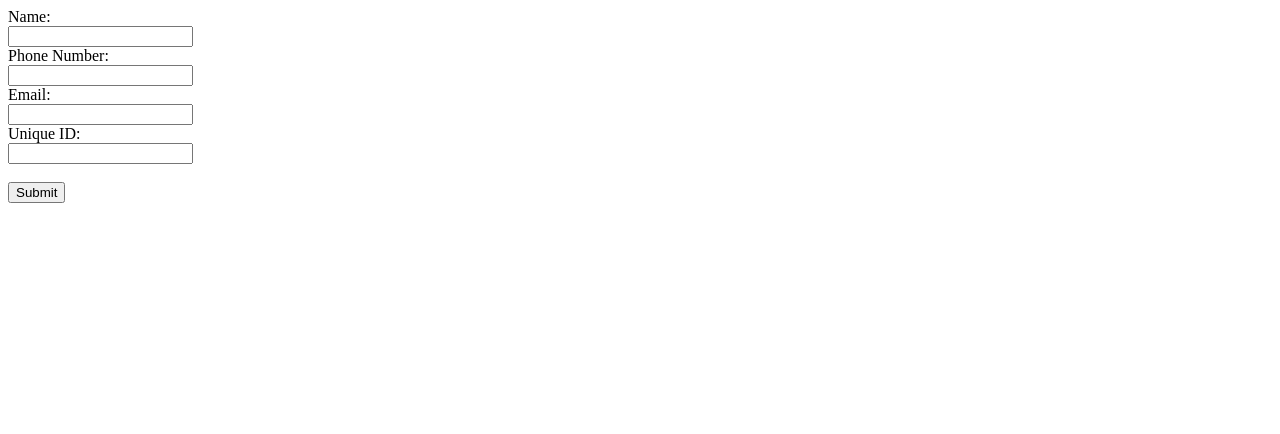
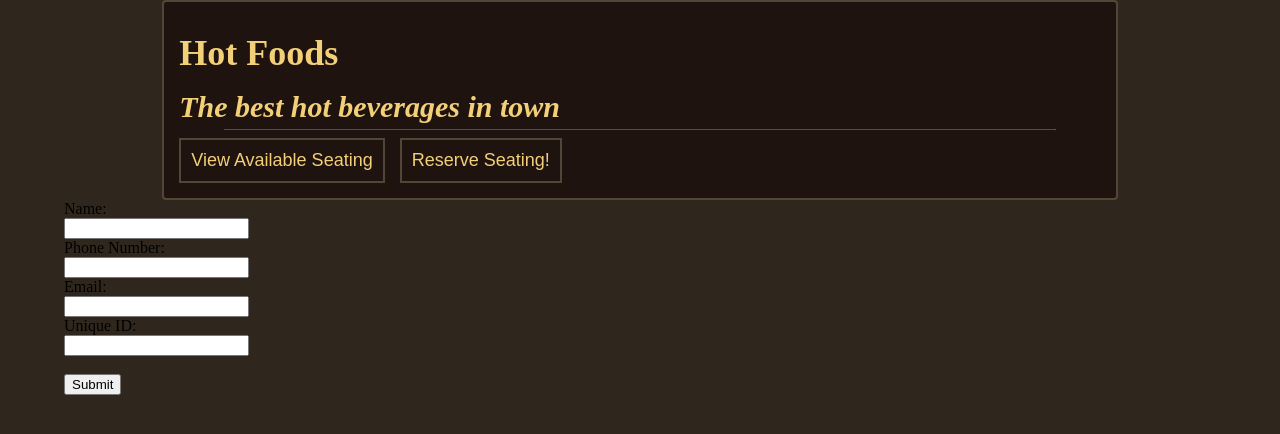
Before and after one commit to NicoP93/HotRestuarant2.0, a website: page form.html in a window 1280 px wide. Drawn offline with nearby package versions, Linux system fonts and the light colour scheme.

Commit message:
AAAAAAAAH

```diff
--- a/form.html
+++ b/form.html
@@ -7,9 +7,18 @@
     <meta http-equiv="X-UA-Compatible" content="ie=edge">
     <title>Reservation Form</title>
 
+    <script src="https://code.jquery.com/jquery.js"></script>
+    <link rel="stylesheet" href="style.css">
 </head>
 
 <body>
+    <div class="main-block">
+        <h1>Hot Foods</h1>
+        <h3><em>The best hot beverages in town</em></h3>
+        <hr>
+        <span><button id = "view-tables">View Available Seating</button><button id = "reserve-seats">Reserve Seating!</button></span>
+    </div>
+
     <div>
         <form action="/action_page.php">
             Name:
--- a/style.css
+++ b/style.css
@@ -1,5 +1,7 @@
 body{
     background:rgb(47, 39, 29);
+    width:90%;
+    margin:0 auto;
 }
 
 .main-block{
@@ -18,11 +20,6 @@ body{
     border-color:rgba(243, 208, 119, .5);
     width:90%;
     margin-top:0;
-}
-
-.main-block span{
-    width:100%;
-    margin:0 auto;
 }
 
 .main-block h1{
@@ -47,3 +44,14 @@ body{
     color:rgb(243, 208, 119);
     border:rgb(83, 70, 55) solid 2px;
 }
+
+#reserve-seats{
+    background:rgb(30, 19, 15);
+    color:rgb(243, 208, 119);
+    border:rgb(83, 70, 55) solid 2px;
+}
+
+form{
+    width:100%;
+    margin:0 auto;
+}
```
Also changed, not shown: index.html (+1 -1 lines), seating.html (+2 -0 lines).
